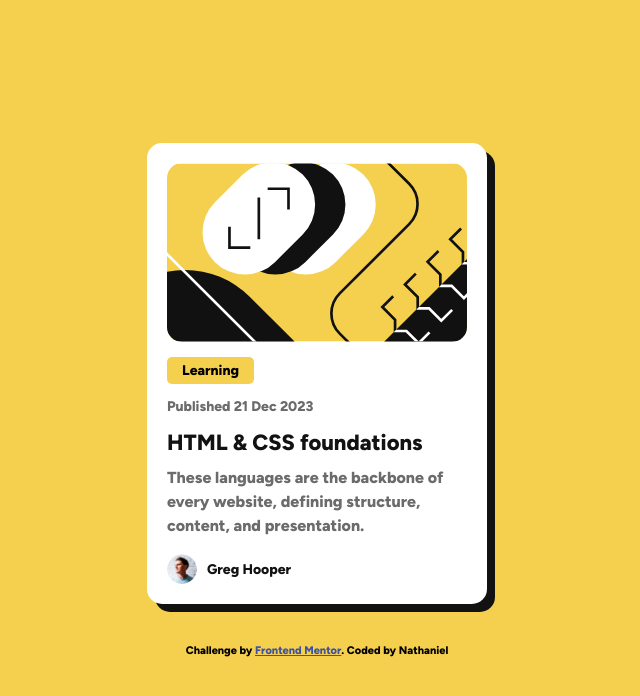
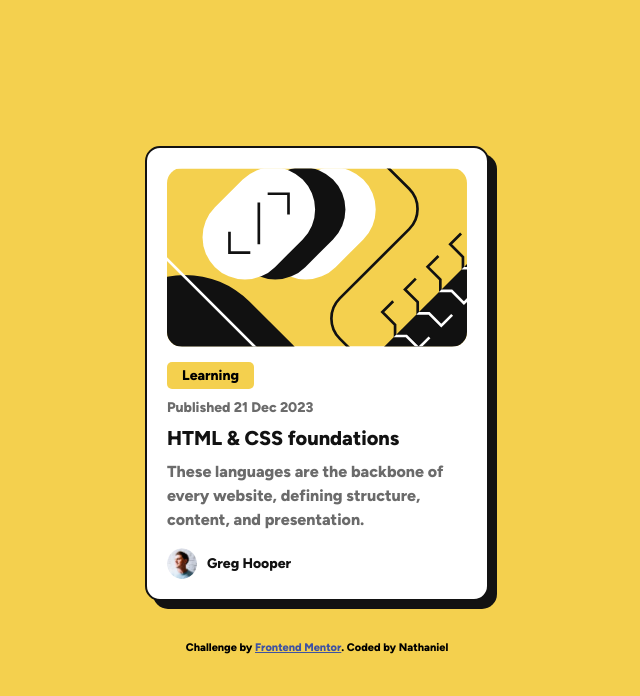
Before and after one commit to nathaniel-lin/frontend_mentor, a plain HTML site: page index.html in a window 1280 px wide. Shown: the whole page, without its empty margins (323-963 px from the left). Drawn offline with Linux system fonts and the light colour scheme; files whose address does not match are found by name.

Commit message:
Update styles for improved layout and readability

```diff
--- a/style.css
+++ b/style.css
@@ -43,6 +43,7 @@ card {
     border-radius: 15px;
     background-color: var(--White);
     box-shadow: 8px 8px var(--Gray-950);
+    border: 2px solid var(--Gray-950);
     padding: 20px;
 }
 
@@ -70,19 +71,21 @@ card {
     color: var(--Gray-500);
     font-size: 14px;
     font-weight: 700;
+    margin: 10px 0 10px 0;
 }
 
-h2 {
-    font-size: 22px;
+.card__content h2 {
+    font-size: 20px;
     margin: 0;
     margin-bottom: 10px;
     color: var(--Gray-950);
-
+    font-weight: 800;
 }
 
 .card__description {
     font-size: 16px;
     color: var(--Gray-500);
+    font-weight: 500;
     line-height: 1.5;
     margin-top: 0;
 }
@@ -101,7 +104,7 @@ h2 {
 .card__author--name {
     font-size: 14px;
     color: var(--Gray-950);
-    font-weight: 700;
+    font-weight: 800;
 }
 
 
```
